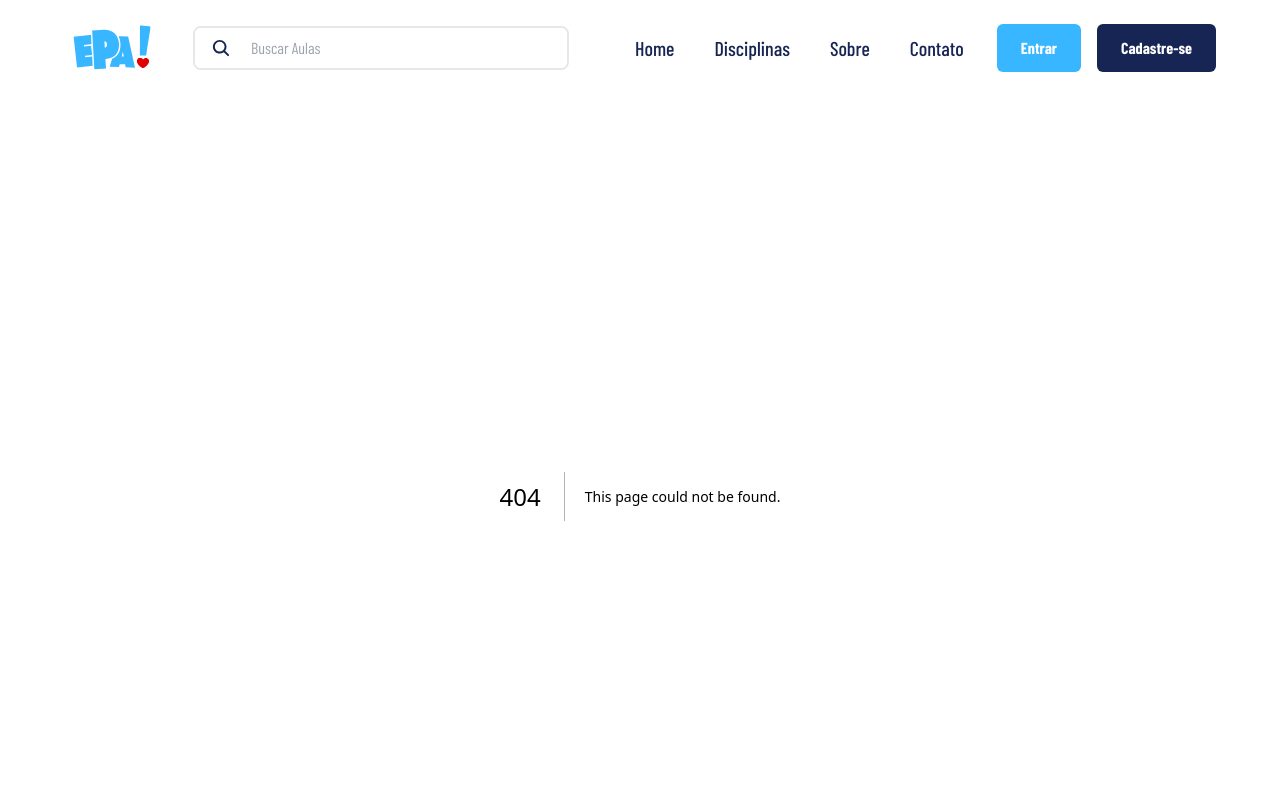
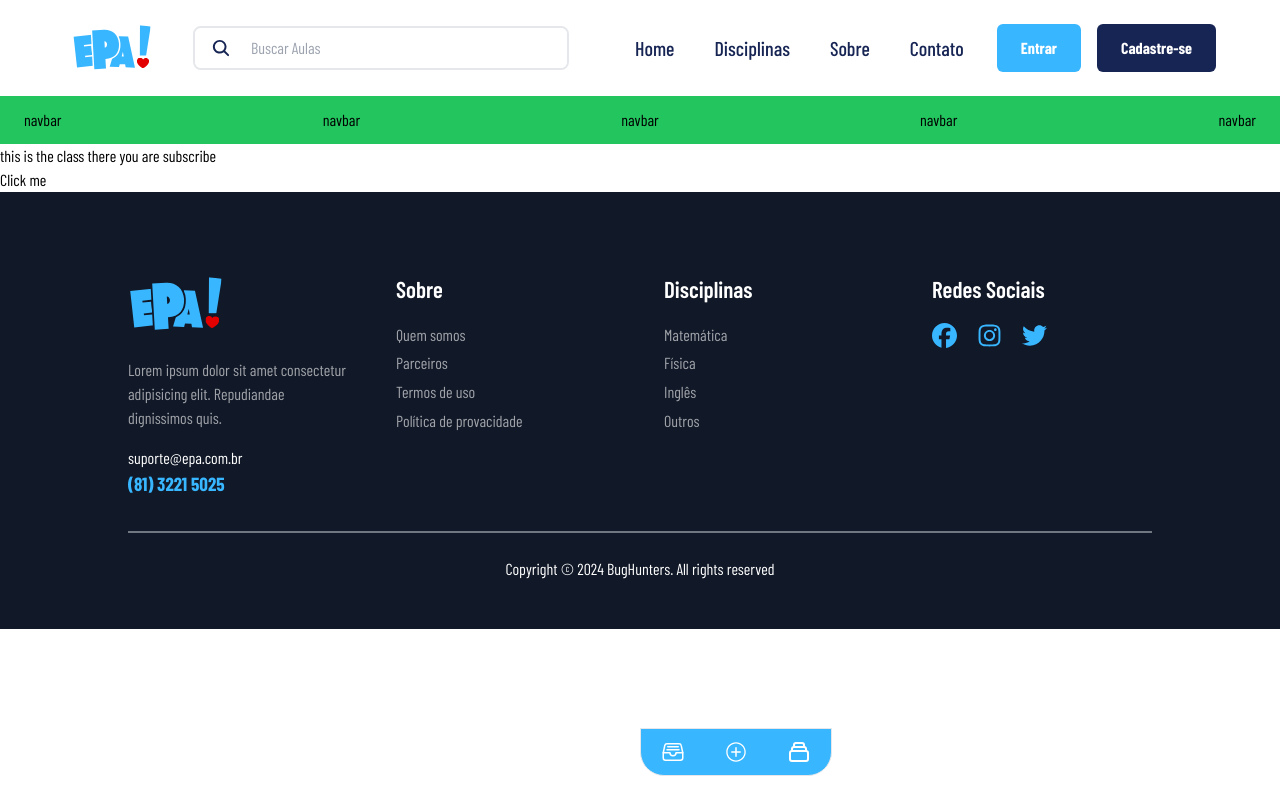
Before and after one commit to Antonio-coding/app-epa, a Next.js app: page /in-class in a window 1280 px wide. Before the commit this address had no page. Shown: the top 800 px of the page. Built offline with nearby package versions, Linux system fonts and the light colour scheme; a web font is replaced by a local one.

Commit message:
Footer menu finish :+1:

```diff
--- /dev/null
+++ b/src/app/(pages)/(PrivateRoutes)/create-class/page.tsx
@@ -0,0 +1,8 @@
+export default function CreateClass() {
+    return (
+        <>
+            <div>we will create your  class here</div>
+            <button type="button">Create Class</button>
+        </>
+    )
+}
--- /dev/null
+++ b/src/app/(pages)/(PrivateRoutes)/in-class/page.tsx
@@ -0,0 +1,23 @@
+
+export default function InClass() {
+    return (
+        <>
+            <div>this is the class there you are subscribe </div>
+            <button type="button">Click me</button>
+
+            <ul>
+                {/* map through array and create list items */}
+                {/* useEffect to run code when component mounts or updates */}
+                {/*
+                if we want to run a piece of code only once, we can pass an empty dependency array as the second argument in useEffect.
+                - useState hook returns an array with two values: a piece of state, and a function to update it.
+                useState: hook that allows us to manage state in our functional components. It returns an array with two values, the current state value and
+                - useState hook returns a pair: a piece of state, and a function that lets you update it.
+                    - every time we call this function, React will re-render the component with the      new value
+                  The "useState" hook is used to declare a new state variable in the functional component.
+                  It also automatically subscribes your component to any re-renders when the state changes.
+              */}
+            </ul>
+        </>
+    )
+}
--- a/src/app/(pages)/(PrivateRoutes)/layout.tsx
+++ b/src/app/(pages)/(PrivateRoutes)/layout.tsx
@@ -18,10 +18,12 @@ export default function RootLayout({
     children: React.ReactNode;
 }>) {
     return (
+
         <>
             <UserNavbar />
             <section>{children}</section>
             <NavbarFooter />
         </>
+
     );
 }
--- /dev/null
+++ b/src/app/(pages)/(PrivateRoutes)/my-class/page.tsx
@@ -0,0 +1,11 @@
+'use client'
+export default function MyClass() {
+    return (
+        <>
+            <div>This is a my class</div>
+            <button onClick={() => console.log('Button clicked')}>Click me!</button>
+
+        </>
+    )
+
+}
--- a/src/app/(pages)/login/page.tsx
+++ b/src/app/(pages)/login/page.tsx
@@ -2,7 +2,18 @@
 import Image from 'next/image';
 import React, { useState } from 'react';
 import LogoWhite from "../../../../public/images/logo_login.svg";
+import { useRouter } from 'next/navigation';
 export default function Login() {
+  const router = useRouter();
+
+  const handleLogin = (e: { preventDefault: () => void; }) => {
+    e.preventDefault();
+    // Lógica de verificação de login (por exemplo, verificar credenciais, etc.)
+    // Se o login for bem-sucedido, redirecione para o dashboard
+    router.push('home');
+  };
+
+
   const [email, setEmail] = useState('');
   const [password, setPassword] = useState('');
 
@@ -20,7 +31,7 @@ export default function Login() {
         <div className="flex flex-col justify-center p-8 bg-white w-1/2 space-y-6">
           <h2 className="text-3xl font-bold text-blue-950 text-center">Login</h2>
           <p className="text-sm text-center text-gray-600">Digite os seus dados de acesso nos campos abaixo</p>
-          <form className="space-y-4">
+          <form onSubmit={handleLogin} className="space-y-4">
             <input
               type="email"
               name="email"
@@ -50,6 +61,7 @@ export default function Login() {
             </div>
             <button
               type="submit"
+
               className="w-full py-2 px-4 bg-blue-950 text-white rounded-lg hover:bg-blue-700"
             >
               Acessar
--- a/src/app/components/NavbarFooter/index.tsx
+++ b/src/app/components/NavbarFooter/index.tsx
@@ -1,3 +1,6 @@
+'use client'
+import { useRouter } from "next/navigation";
+
 import { HiOutlineCollection } from "react-icons/hi";
 import { IoIosAddCircleOutline } from "react-icons/io";
 import { IoFileTrayFullOutline } from "react-icons/io5";
@@ -6,13 +9,14 @@ const ButtonSize = {
     buttonS: "24"
 }
 export default function NavbarFooter() {
+    const router = useRouter();
     return (
         <>
-            <div className="  h-12 border  flex items-center justify-between p-4 " >
-                <button ><IoFileTrayFullOutline size={ButtonSize.buttonS} /></button>
-                <button > <IoIosAddCircleOutline size={ButtonSize.buttonS} />
+            <div className="absolute bottom-6   left-2/4 w-[12rem] h-12 border text-white bg-primary-blue rounded-b-3xl flex items-center justify-between p-5 " >
+                <button onClick={() => router.push('in-class')} ><IoFileTrayFullOutline size={ButtonSize.buttonS} /></button>
+                <button onClick={() => router.push('create-class')}> <IoIosAddCircleOutline size={ButtonSize.buttonS} />
                 </button>
-                <button><HiOutlineCollection size={ButtonSize.buttonS} />
+                <button onClick={() => router.push('my-class')} ><HiOutlineCollection size={ButtonSize.buttonS} />
                 </button>
             </div>
 
--- a/src/app/components/UserNavbar/index.tsx
+++ b/src/app/components/UserNavbar/index.tsx
@@ -1,10 +1,14 @@
 export default function UserNavbar() {
     return (
         <>
-            <div>navbar</div>
-            <div>navbar</div>
-            <div>navbar</div>
-            <div>navbar</div>
+            <div className="bg-green-500 h-5 p-6 flex items-center justify-between">
+
+                <div>navbar</div>
+                <div>navbar</div>
+                <div>navbar</div>
+                <div>navbar</div>
+                <div>navbar</div>
+            </div>
         </>
     )
 }
```
